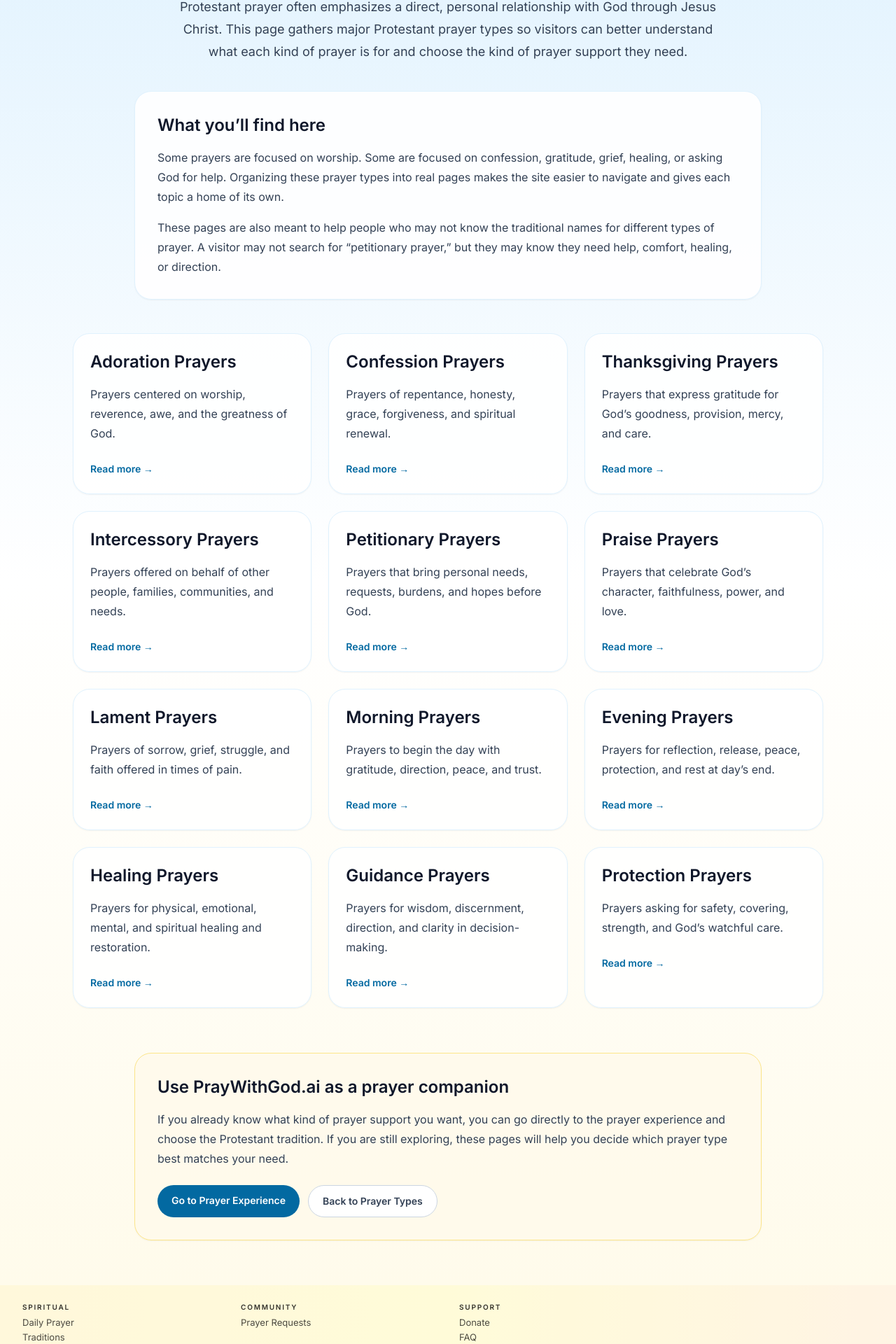
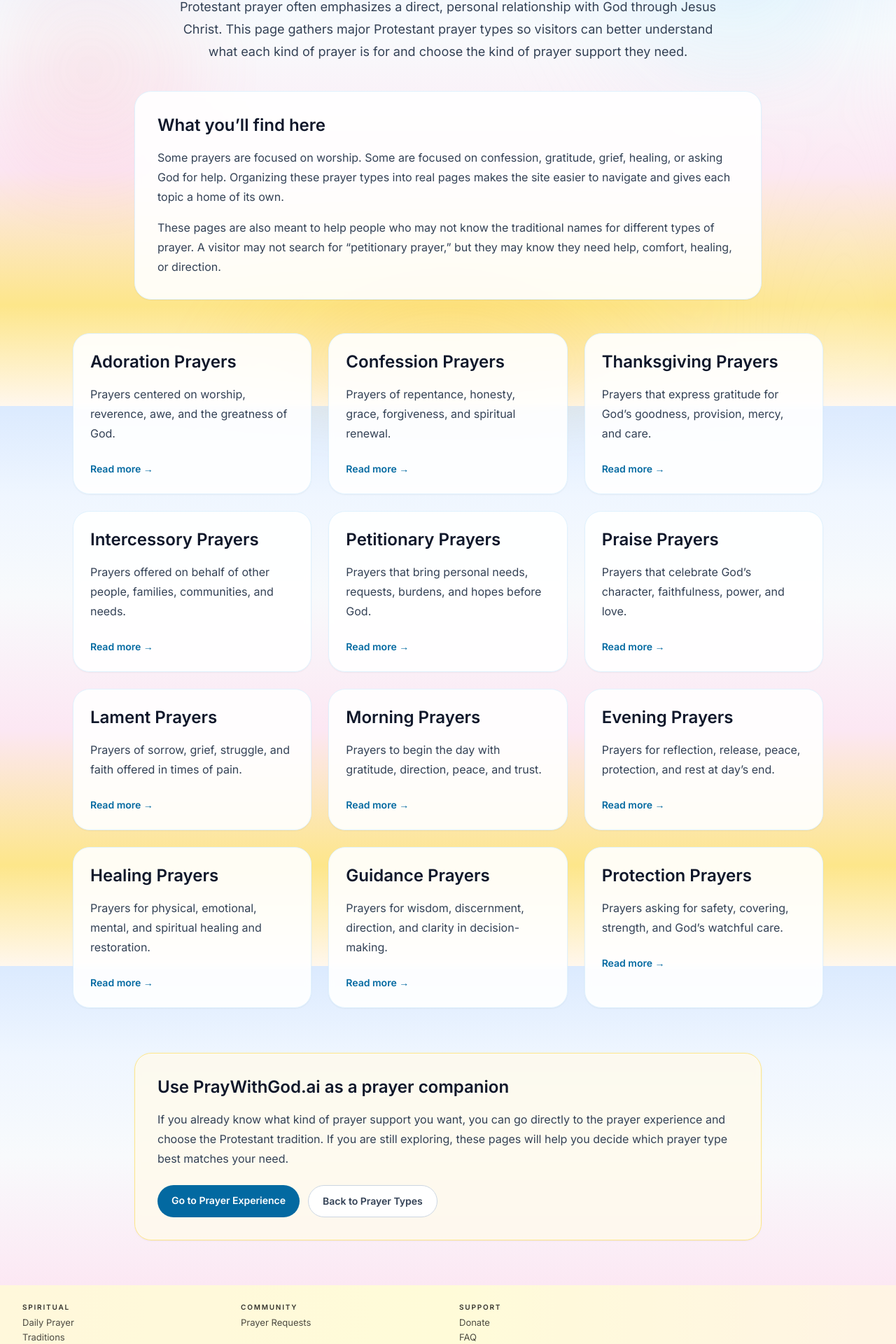
Before and after one commit to Skkyfarm/pray-with-god, a Next.js app: page /prayer-types/protestant in a window 1280 px wide. Shown: the part 220-2140 px from the top of the page at 70% size. Built offline with nearby package versions, Linux system fonts and the light colour scheme; no server answers.

Commit message:
Use shared sunrise background on Protestant prayer type pages

```diff
--- a/app/prayer-types/protestant/[slug]/page.tsx
+++ b/app/prayer-types/protestant/[slug]/page.tsx
@@ -47,8 +47,8 @@ export default function ProtestantPrayerTypeDetailPage({ params }: PageProps) {
   }
 
   return (
-    <main className="min-h-screen bg-gradient-to-b from-sky-100 via-white to-amber-50 text-slate-900">
-      <section className="mx-auto max-w-5xl px-6 py-16 sm:px-8 lg:px-10">
+    <main className="relative min-h-screen bg-transparent text-slate-900">
+      <section className="relative mx-auto max-w-5xl px-6 py-16 sm:px-8 lg:px-10">
         <div className="mx-auto max-w-3xl text-center">
           <p className="mb-3 text-sm font-semibold uppercase tracking-[0.25em] text-sky-700">
             Protestant Prayer Types
@@ -65,7 +65,7 @@ export default function ProtestantPrayerTypeDetailPage({ params }: PageProps) {
 
         <div className="mt-12 grid gap-8 lg:grid-cols-[1.4fr_0.9fr]">
           <div className="space-y-8">
-            <section className="rounded-3xl border border-sky-100 bg-white/90 p-8 shadow-sm">
+            <section className="rounded-3xl border border-sky-100 bg-white/90 p-8 shadow-sm backdrop-blur-sm">
               <h2 className="text-2xl font-semibold">
                 What is this Protestant prayer type?
               </h2>
@@ -79,7 +79,7 @@ export default function ProtestantPrayerTypeDetailPage({ params }: PageProps) {
               </p>
             </section>
 
-            <section className="rounded-3xl border border-slate-200 bg-white/90 p-8 shadow-sm">
+            <section className="rounded-3xl border border-slate-200 bg-white/90 p-8 shadow-sm backdrop-blur-sm">
               <h2 className="text-2xl font-semibold">
                 How this prayer type functions in Protestant prayer life
               </h2>
@@ -101,7 +101,7 @@ export default function ProtestantPrayerTypeDetailPage({ params }: PageProps) {
               </p>
             </section>
 
-            <section className="rounded-3xl border border-slate-200 bg-white/90 p-8 shadow-sm">
+            <section className="rounded-3xl border border-slate-200 bg-white/90 p-8 shadow-sm backdrop-blur-sm">
               <h2 className="text-2xl font-semibold">
                 When this prayer type may be helpful
               </h2>
@@ -115,7 +115,7 @@ export default function ProtestantPrayerTypeDetailPage({ params }: PageProps) {
               </ul>
             </section>
 
-            <section className="rounded-3xl border border-slate-200 bg-white/90 p-8 shadow-sm">
+            <section className="rounded-3xl border border-slate-200 bg-white/90 p-8 shadow-sm backdrop-blur-sm">
               <h2 className="text-2xl font-semibold">Example situations</h2>
 
               <div className="mt-4 space-y-4 text-base leading-7 text-slate-700">
@@ -125,7 +125,7 @@ export default function ProtestantPrayerTypeDetailPage({ params }: PageProps) {
               </div>
             </section>
 
-            <section className="rounded-3xl border border-amber-200 bg-amber-50/80 p-8 shadow-sm">
+            <section className="rounded-3xl border border-amber-200 bg-amber-50/80 p-8 shadow-sm backdrop-blur-sm">
               <h2 className="text-2xl font-semibold">How PrayWithGod.ai can help</h2>
 
               <p className="mt-4 text-base leading-7 text-slate-700">
@@ -159,7 +159,7 @@ export default function ProtestantPrayerTypeDetailPage({ params }: PageProps) {
               </div>
             </section>
 
-            <section className="rounded-3xl border border-slate-200 bg-white/90 p-8 shadow-sm">
+            <section className="rounded-3xl border border-slate-200 bg-white/90 p-8 shadow-sm backdrop-blur-sm">
               <h2 className="text-2xl font-semibold">Frequently asked questions</h2>
 
               <div className="mt-6 space-y-6">
@@ -176,7 +176,7 @@ export default function ProtestantPrayerTypeDetailPage({ params }: PageProps) {
           </div>
 
           <aside className="space-y-8">
-            <section className="rounded-3xl border border-slate-200 bg-white/90 p-8 shadow-sm">
+            <section className="rounded-3xl border border-slate-200 bg-white/90 p-8 shadow-sm backdrop-blur-sm">
               <h2 className="text-2xl font-semibold">Key themes</h2>
 
               <ul className="mt-4 space-y-3 text-base leading-7 text-slate-700">
@@ -188,7 +188,7 @@ export default function ProtestantPrayerTypeDetailPage({ params }: PageProps) {
               </ul>
             </section>
 
-            <section className="rounded-3xl border border-slate-200 bg-white/90 p-8 shadow-sm">
+            <section className="rounded-3xl border border-slate-200 bg-white/90 p-8 shadow-sm backdrop-blur-sm">
               <h2 className="text-2xl font-semibold">Related direction</h2>
 
               <p className="mt-4 text-base leading-7 text-slate-700">
@@ -205,7 +205,7 @@ export default function ProtestantPrayerTypeDetailPage({ params }: PageProps) {
               </div>
             </section>
 
-            <section className="rounded-3xl border border-slate-200 bg-white/90 p-8 shadow-sm">
+            <section className="rounded-3xl border border-slate-200 bg-white/90 p-8 shadow-sm backdrop-blur-sm">
               <h2 className="text-2xl font-semibold">A simple summary</h2>
 
               <p className="mt-4 text-base leading-7 text-slate-700">
--- a/app/prayer-types/protestant/page.tsx
+++ b/app/prayer-types/protestant/page.tsx
@@ -15,8 +15,8 @@ export const metadata: Metadata = {
 
 export default function ProtestantPrayerTypesPage() {
   return (
-    <main className="min-h-screen bg-gradient-to-b from-sky-100 via-white to-amber-50 text-slate-900">
-      <section className="mx-auto max-w-6xl px-6 py-16 sm:px-8 lg:px-10">
+    <main className="relative min-h-screen bg-transparent text-slate-900">
+      <section className="relative mx-auto max-w-6xl px-6 py-16 sm:px-8 lg:px-10">
         <div className="mx-auto max-w-3xl text-center">
           <p className="mb-3 text-sm font-semibold uppercase tracking-[0.25em] text-sky-700">
             PrayWithGod.ai
@@ -34,7 +34,7 @@ export default function ProtestantPrayerTypesPage() {
           </p>
         </div>
 
-        <div className="mx-auto mt-10 max-w-4xl rounded-3xl border border-sky-100 bg-white/90 p-8 shadow-sm">
+        <div className="mx-auto mt-10 max-w-4xl rounded-3xl border border-sky-100 bg-white/90 p-8 shadow-sm backdrop-blur-sm">
           <h2 className="text-2xl font-semibold">What you’ll find here</h2>
 
           <p className="mt-4 text-base leading-7 text-slate-700">
@@ -57,7 +57,7 @@ export default function ProtestantPrayerTypesPage() {
             <Link
               key={item.slug}
               href={`/prayer-types/protestant/${item.slug}`}
-              className="rounded-3xl border border-sky-100 bg-white/90 p-6 shadow-sm transition hover:-translate-y-1 hover:border-sky-300 hover:shadow-md"
+              className="rounded-3xl border border-sky-100 bg-white/90 p-6 shadow-sm backdrop-blur-sm transition hover:-translate-y-1 hover:border-sky-300 hover:shadow-md"
             >
               <h2 className="text-2xl font-semibold">{item.title}</h2>
 
@@ -74,7 +74,7 @@ export default function ProtestantPrayerTypesPage() {
           ))}
         </div>
 
-        <div className="mx-auto mt-16 max-w-4xl rounded-3xl border border-amber-200 bg-amber-50/80 p-8 shadow-sm">
+        <div className="mx-auto mt-16 max-w-4xl rounded-3xl border border-amber-200 bg-amber-50/80 p-8 shadow-sm backdrop-blur-sm">
           <h2 className="text-2xl font-semibold">
             Use PrayWithGod.ai as a prayer companion
           </h2>
```
